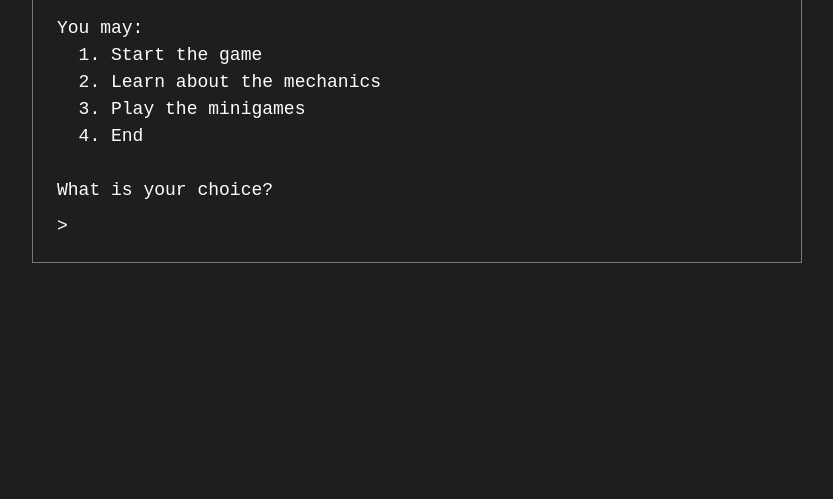
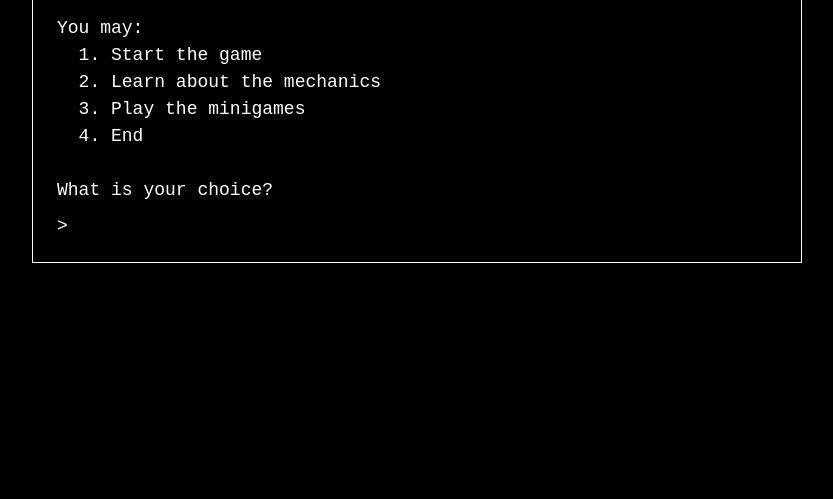
Before and after one commit to YBKaito/CSE110_Team13_EvolutionIsland, a website built with Vite: page index.html in a window 1280 px wide. Shown: the part 301-800 px from the top of the page, without its empty margins (223-1056 px from the left). Built offline with nearby package versions, Linux system fonts and the light colour scheme.

Commit message:
clean up the terinal

```diff
--- a/src/constants.ts
+++ b/src/constants.ts
@@ -14,7 +14,7 @@ export const MENU_ERROR =
   "Please type a number from 1 to 4, then press Enter.";
 
 export const CARD_ERROR =
-  "Press Enter to continue, or type B to go back to the menu.";
+  "Press Enter to continue or type B to go back to the menu.";
 
 export const HOW_TO_PLAY_CARDS: HowToPlayCard[] = [
   {
--- a/src/styles/styles.css
+++ b/src/styles/styles.css
@@ -1,7 +1,7 @@
 body {
     margin: 0;
     min-height: 100vh;
-    background: #1e1e1e;
+    background: black;
     color: #ffffff;
     font-family: "Courier New", monospace;
     font-size: 18px;
@@ -12,7 +12,7 @@ body {
 
   #terminal {
     width: min(720px, 92vw);
-    border: 1px solid #777;
+    border: 1px solid #ffffff;
     padding: 24px;
   }
 
```
